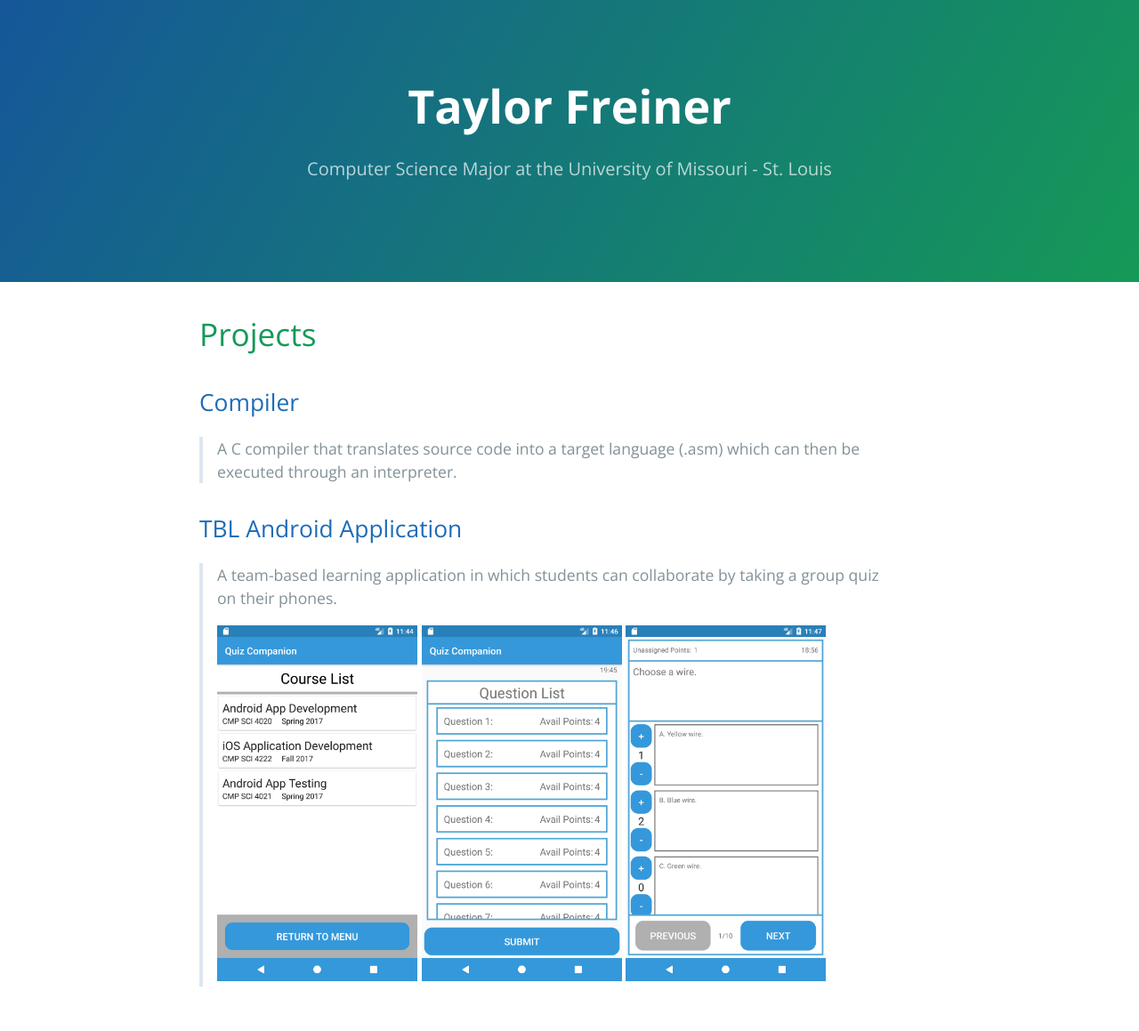
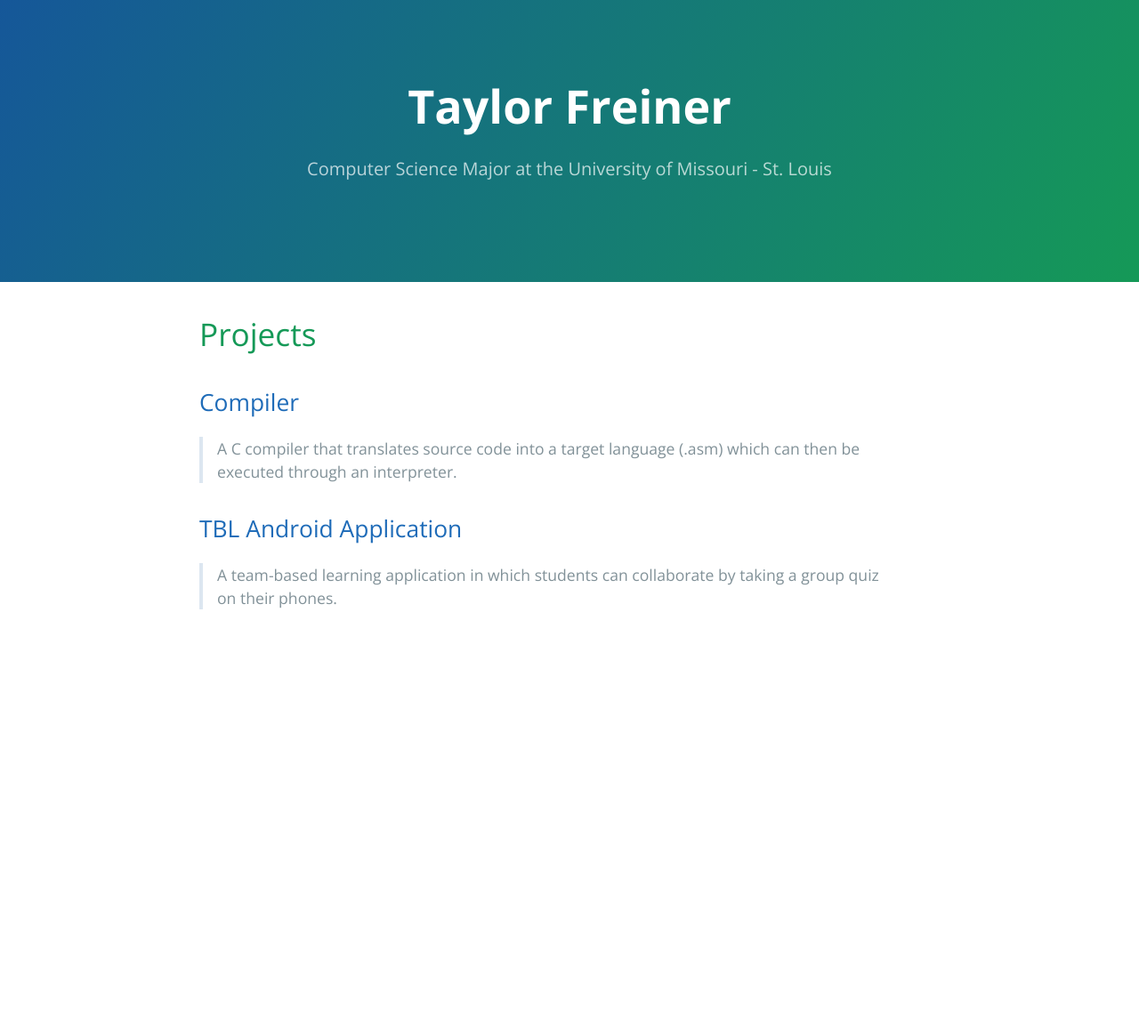
Before and after one commit to tfreiner/gridGame, a Jekyll site: the page built from index.md, in a window 1280 px wide. Shown: the whole page at 89% size. Built offline with Jekyll 4.4.1, drawn with Linux system fonts in a browser that asks for light colours; our own code applies the rules of GitHub Pages for plain Markdown files; after the commit the page ends 900 px from its top, so only the background shows below that.

Commit message:
removed android images from home page

```diff
--- a/index.md
+++ b/index.md
@@ -12,9 +12,3 @@
 ## [](#header-2)[TBL Android Application](android)
 
 > A team-based learning application in which students can collaborate by taking a group quiz on their phones.
->
->
-> <img class="android" src="/CourseList.png" height="400" />
-> <img class="android" src="/QuestionList.png" height="400" />
-> <img class="android" src="/IndividualQuiz.png" height="400" />
->
```
